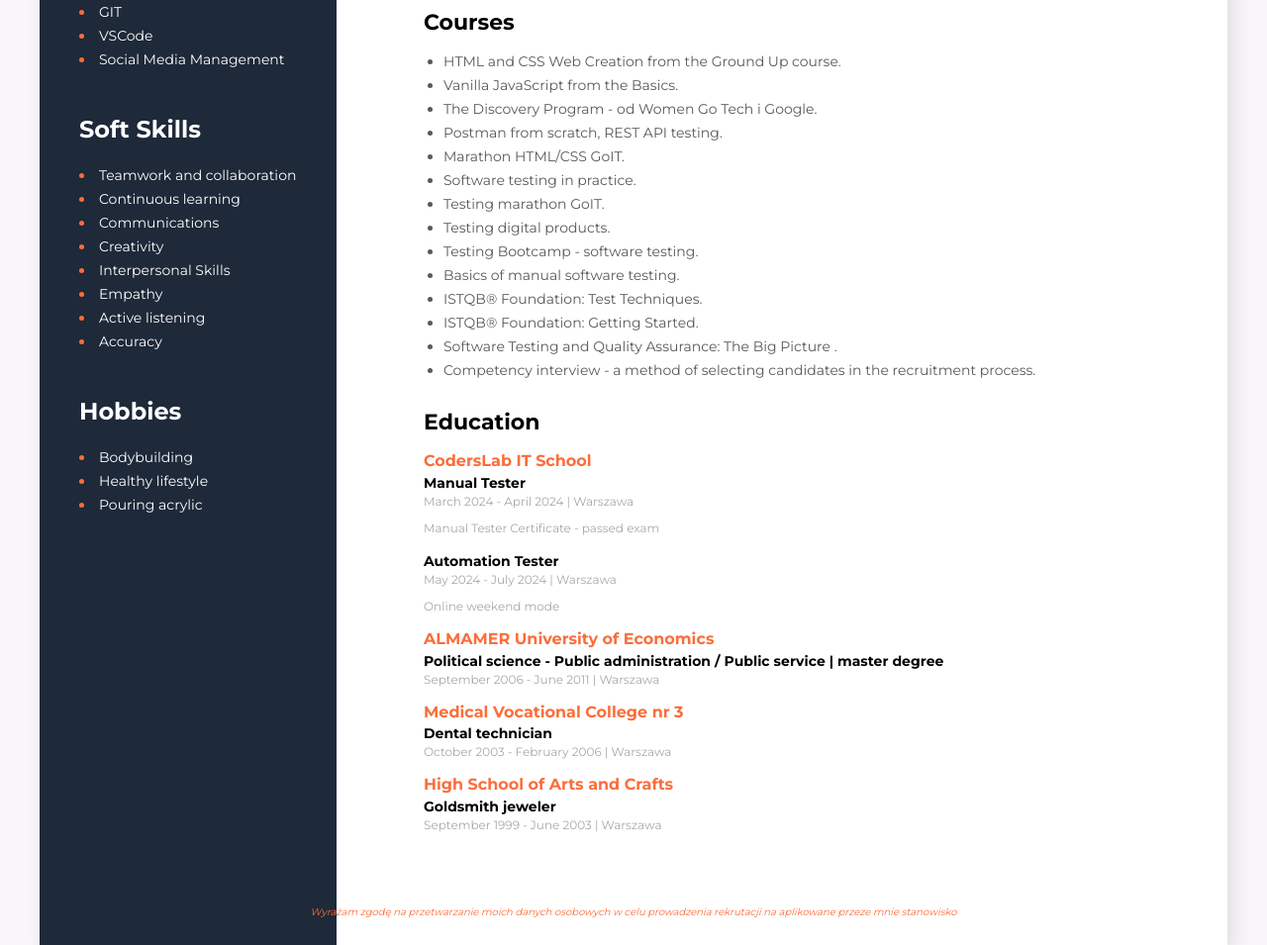
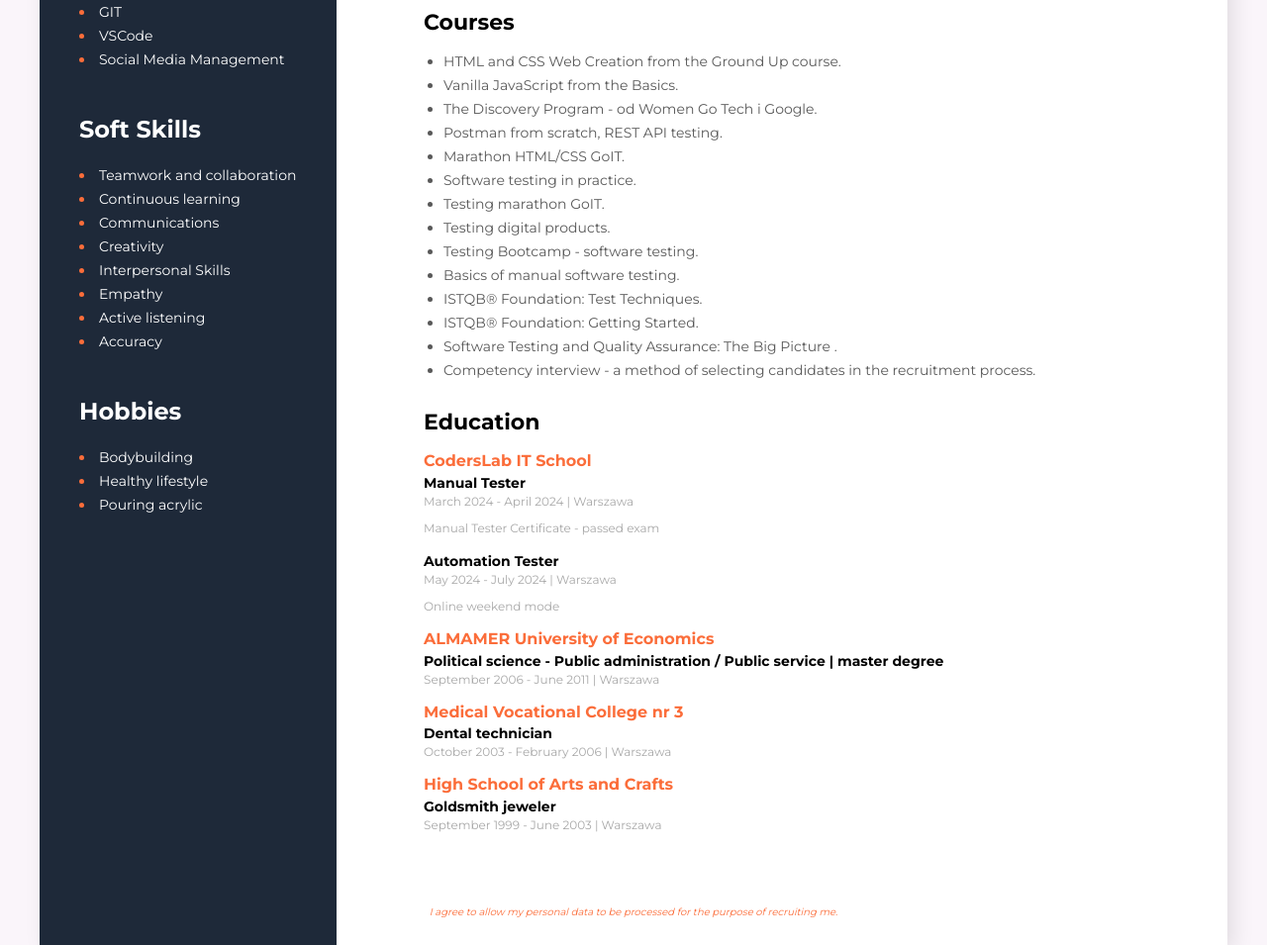
Before and after one commit to KarolaK84/CV-html-eng, a plain HTML site: page index.html in a window 1280 px wide. Shown: the part 917-1872 px from the top of the page at 99% size. Drawn offline with Linux system fonts and the light colour scheme.

Commit message:
Update index.html
dodanie info o przetwarzaniu danych osobowych

```diff
--- a/index.html
+++ b/index.html
@@ -239,8 +239,7 @@
     </div>
     <footer>
       <p>
-        Wyrażam zgodę na przetwarzanie moich danych osobowych w celu prowadzenia
-        rekrutacji na aplikowane przeze mnie stanowisko
+        I agree to allow my personal data to be processed for the purpose of recruiting me.
       </p>
     </footer>
   </body>
```
